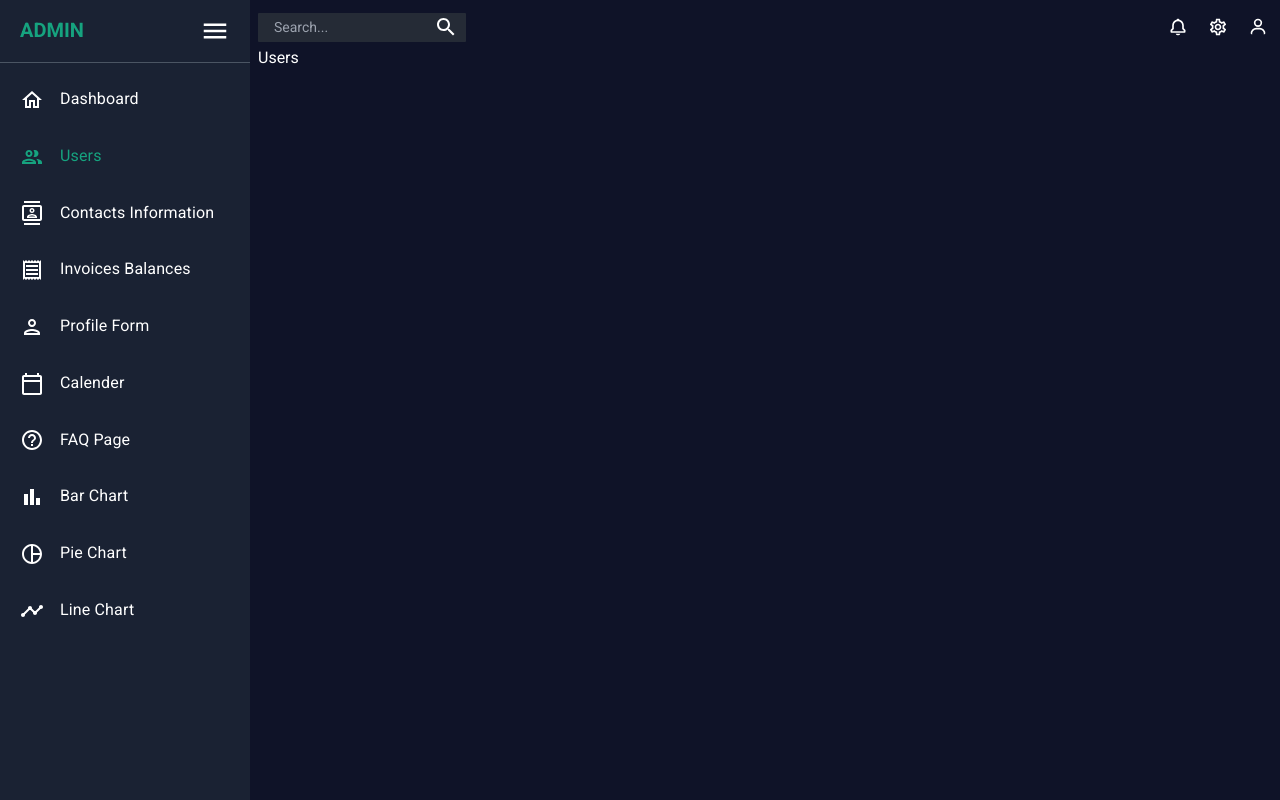
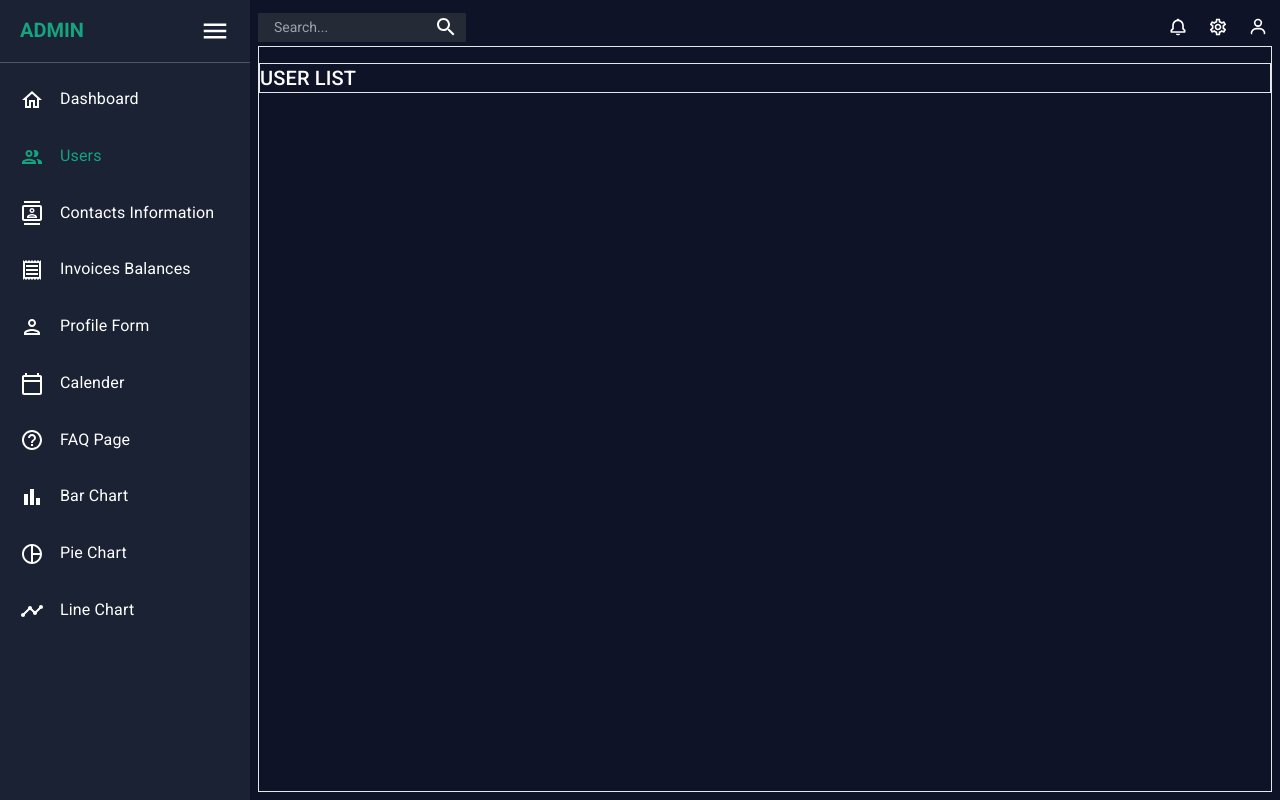
Before and after one commit to dipu-kr/admin-panel, a React (Vite) app: page /users in a window 1280 px wide. Built offline with nearby package versions, Linux system fonts and the light colour scheme; the HTML template or start-up script is replaced by a standard one.

Commit message:
added content in users list page

```diff
--- a/src/pages/Dashboard.jsx
+++ b/src/pages/Dashboard.jsx
@@ -9,7 +9,7 @@ import StateBox from "../components/StateBox";
 
 const Dashboard = () => {
   return (
-    <Box className="h-[calc(100vh-38-8px-8px)]">
+    <Box className="h-[calc(100vh-38px-8px-8px)]">
       <Box className="h-[50px] flex justify-between items-end my-4">
         <Box>
           <Typography
--- a/src/pages/Users.jsx
+++ b/src/pages/Users.jsx
@@ -1,7 +1,20 @@
 import React from "react";
+import { Box, Typography, Button } from "@mui/material";
 
 const Users = () => {
-  return <div className="text-white">Users</div>;
+  return (
+    <Box className="min-h-[calc(100vh-38px-8px-8px)] border">
+      <Box className="h-[30px] my-4 border flex items-center">
+        <Typography
+          variant="h6"
+          component="h6"
+          className="text-white uppercase"
+        >
+          User list
+        </Typography>
+      </Box>
+    </Box>
+  );
 };
 
 export default Users;
```
